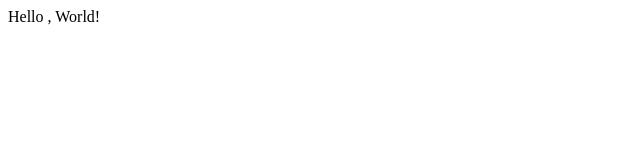
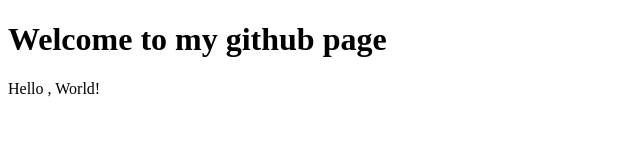
Before and after one commit to nitish508/CS50-Web-Programing, a plain HTML site: page index.html in a window 1280 px wide. Shown: the whole page, without its empty margins (0-640 px from the left). Drawn offline with Linux system fonts and the light colour scheme.

Commit message:
Add a heading

```diff
--- a/index.html
+++ b/index.html
@@ -7,6 +7,7 @@
     <title>Hello</title>
   </head>
   <body>
+    <h1>Welcome to my github page</h1>
     Hello , World!
   </body>
 </html>
```
